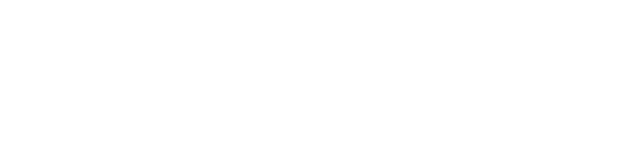
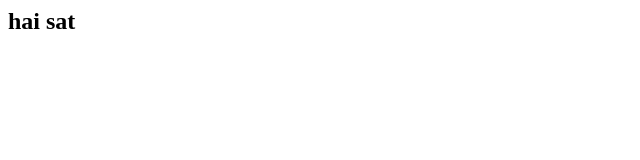
Before and after one commit to satryoutomo76/praktikum, a plain HTML site: page index.html in a window 1280 px wide. Shown: the whole page, without its empty margins (0-640 px from the left). Drawn offline with Linux system fonts and the light colour scheme.

Commit message:
update by wdk

```diff
--- a/index.html
+++ b/index.html
@@ -1,6 +1,7 @@
 <html>
 <head>
   <title> Belajar GIT & GITHUB </title>
+  <h2> hai sat </h2>
 </head>
 <body>
 </body>
```
